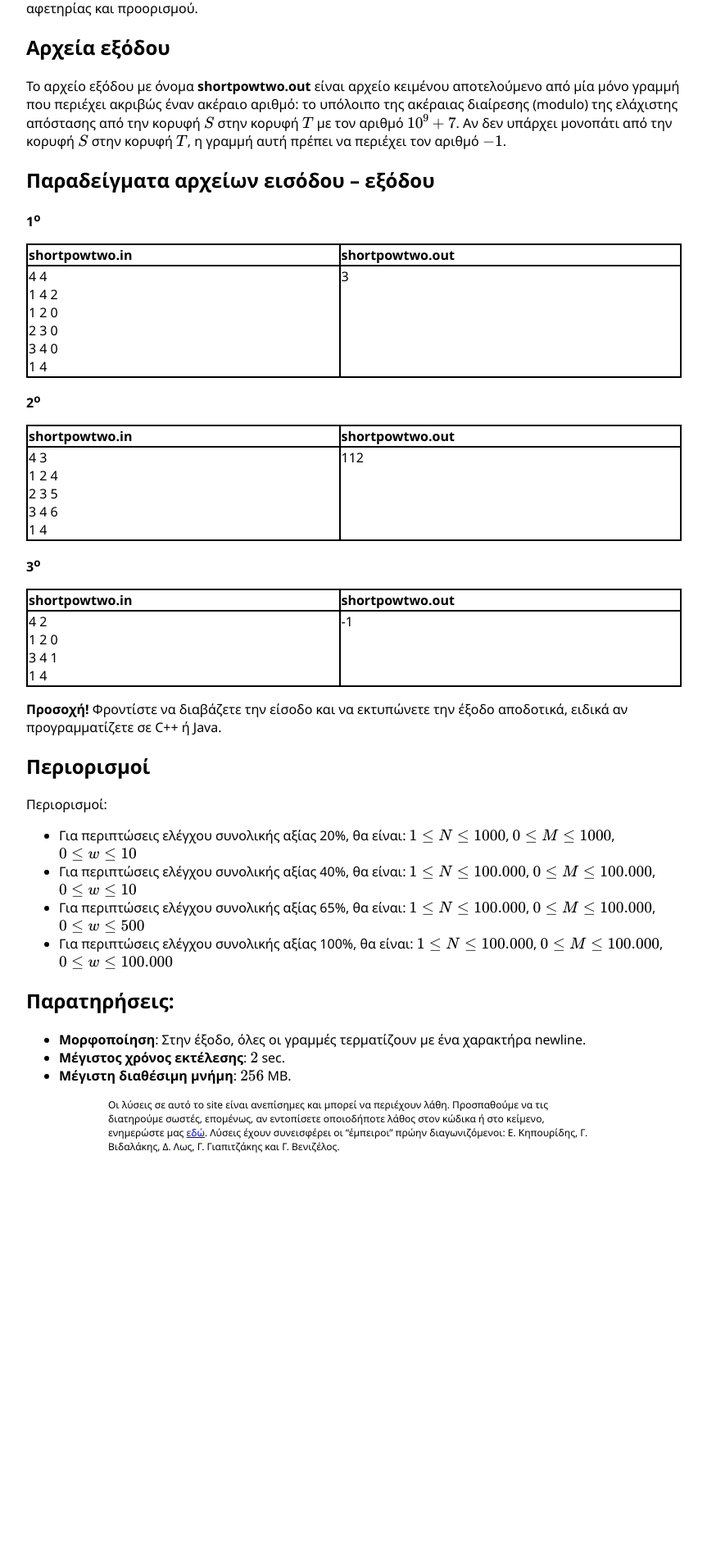
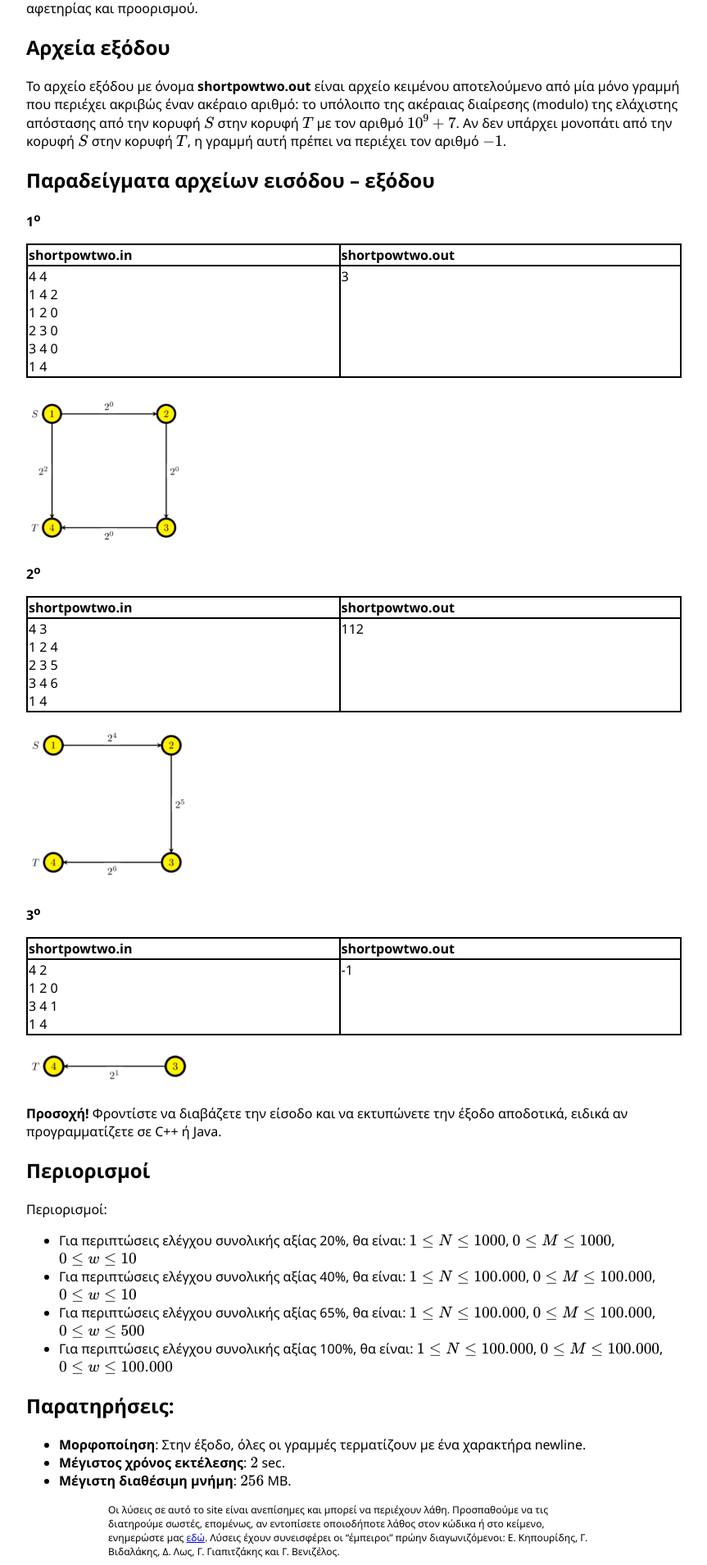
Before and after one commit to pdp-archive/pdp-archive.github.io, a Jekyll site: the page built from contests/_31-PDP/c-shortpowtwo-statement.md, in a window 1280 px wide. Shown: the part 658-2567 px from the top of the page at 82% size, without its empty margins (208-1071 px from the left). Built offline with Jekyll 4.4.1, drawn with Linux system fonts in a browser that asks for light colours; formulas are drawn with MathJax 3; before the commit the page ends 2073 px from its top, so only the background shows below that.

Commit message:
Add assets for shortpowtwo statement

```diff
--- a/contests/_31-PDP/c-shortpowtwo-statement.md
+++ b/contests/_31-PDP/c-shortpowtwo-statement.md
@@ -25,17 +25,23 @@ Nα αναπτύξετε ένα πρόγραμμα σε μια από τις γ
 | :--- | :--- |
 | 4 4 <br> 1 4 2 <br> 1 2 0 <br> 2 3 0 <br> 3 4 0 <br> 1 4 | 3 |
 
+![Παράδειγμα 1ο](/assets/31-pdp-c-shortpowtwo-example-1.png){:width="200px"}
+
 **2<sup>o</sup>**
 
 | **shortpowtwo.in**      | **shortpowtwo.out** |
 | :--- | :--- |
 | 4 3 <br> 1 2 4 <br> 2 3 5 <br> 3 4 6 <br> 1 4 | 112 |
 
+![Παράδειγμα 2ο](/assets/31-pdp-c-shortpowtwo-example-2.png){:width="200px"}
+
 **3<sup>o</sup>**
 
 | **shortpowtwo.in**      | **shortpowtwo.out** |
 | :--- | :--- |
 | 4 2 <br> 1 2 0 <br> 3 4 1 <br> 1 4 | -1 |
+
+![Παράδειγμα 3ο](/assets/31-pdp-c-shortpowtwo-example-3.png){:width="200px"}
 
 **Προσοχή!** Φροντίστε να διαβάζετε την είσοδο και να εκτυπώνετε την έξοδο αποδοτικά, ειδικά αν προγραμματίζετε σε C++ ή Java.
 
```
Also changed, not shown: assets/31-pdp-c-shortpowtwo-example-1.png (added), assets/31-pdp-c-shortpowtwo-example-2.png (added), assets/31-pdp-c-shortpowtwo-example-3.png (added).
